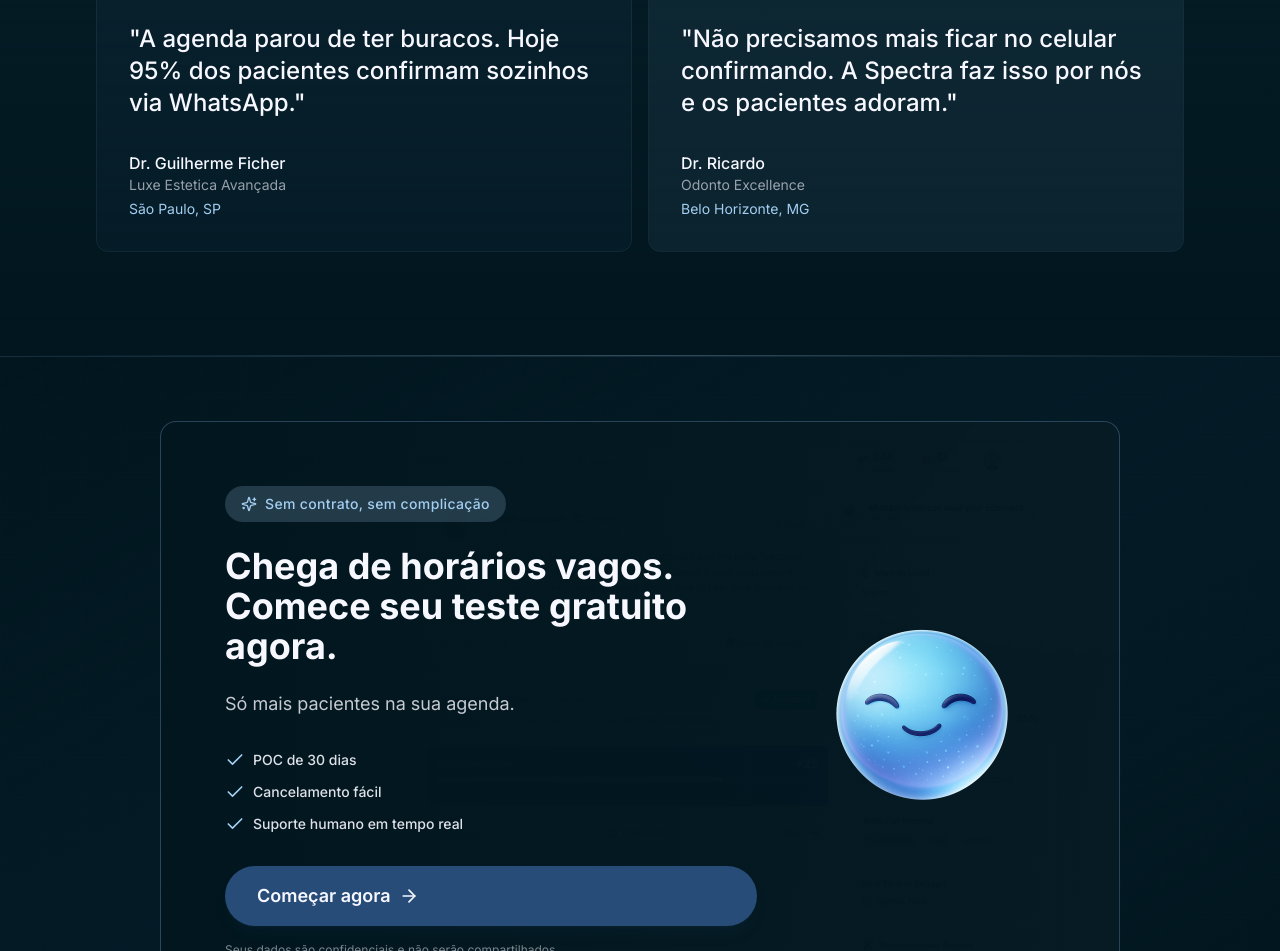
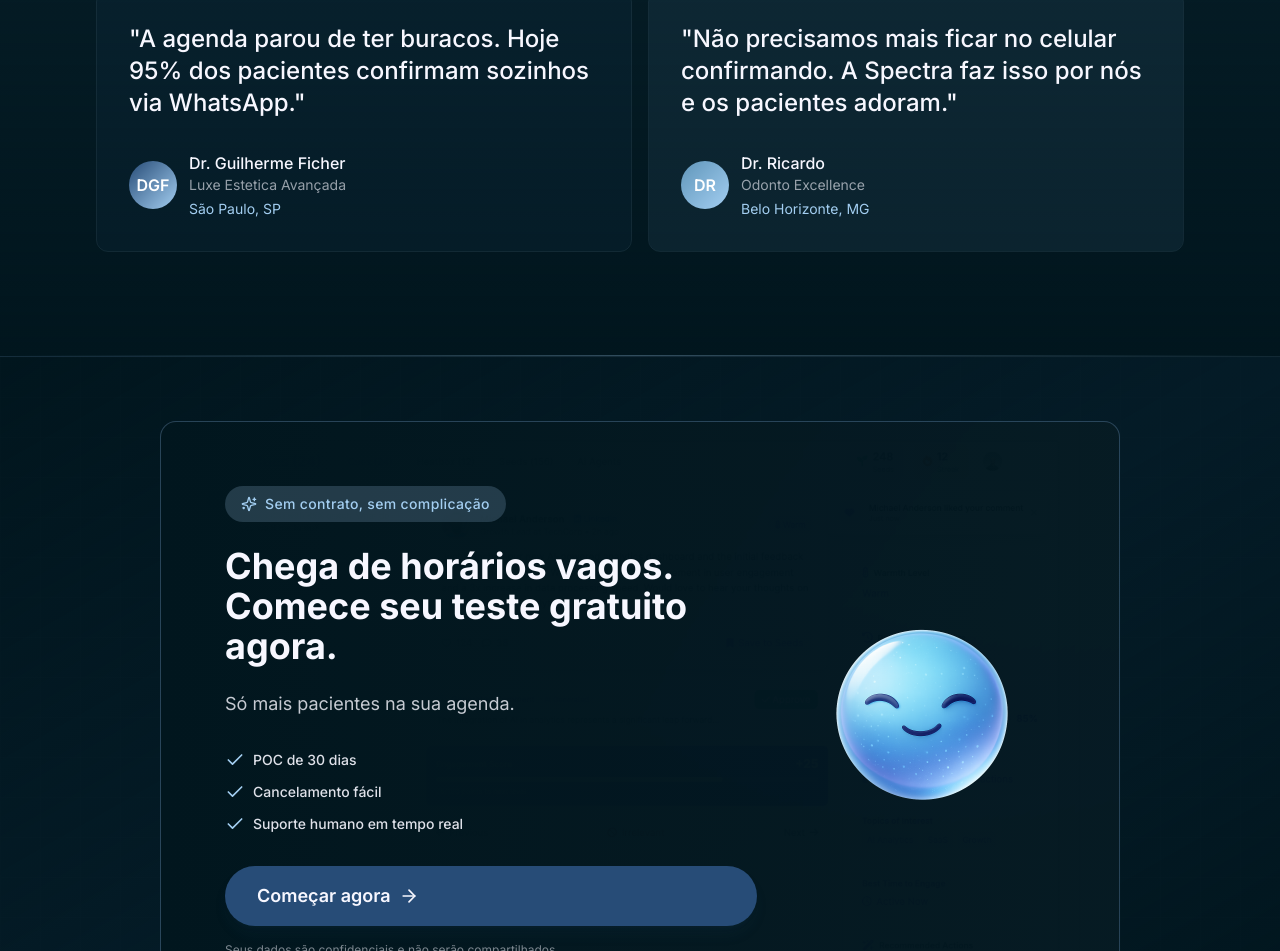
Before and after one commit to Spectragencia/glow-convert-sell-92054-73286-35852-117-83967, a React (Vite) app: page / in a window 1280 px wide. Shown: the part 4273-5224 px from the top of the page. Built offline with nearby package versions, Linux system fonts and the light colour scheme.

Commit message:
Add photos to testimonials

```diff
--- a/src/components/Testimonials.tsx
+++ b/src/components/Testimonials.tsx
@@ -152,10 +152,15 @@ const Testimonials = () => {
               <div className="text-xl md:text-2xl font-medium mb-8 text-convrt-light">
                 "{testimonials[0].quote}"
               </div>
-              <div className="mt-auto">
+              <div className="mt-auto flex items-center gap-3">
+                <div className="w-12 h-12 rounded-full bg-gradient-to-br from-convrt-primary to-convrt-accent flex-shrink-0 flex items-center justify-center text-white font-semibold">
+                  {testimonials[0].name.split(' ').map(n => n[0]).join('')}
+                </div>
+                <div>
                   <div className="font-medium text-convrt-light">{testimonials[0].name}</div>
                   <div className="text-convrt-light/60 text-sm">{testimonials[0].title}</div>
                   <div className="text-convrt-accent text-sm mt-1">{testimonials[0].company}</div>
+                </div>
               </div>
             </div>
           </motion.div>
@@ -172,10 +177,15 @@ const Testimonials = () => {
               <div className="text-xl md:text-2xl font-medium mb-8 text-convrt-light">
                 "{testimonials[1].quote}"
               </div>
-              <div className="mt-auto">
+              <div className="mt-auto flex items-center gap-3">
+                <div className="w-12 h-12 rounded-full bg-gradient-to-br from-convrt-hover to-convrt-accent flex-shrink-0 flex items-center justify-center text-white font-semibold">
+                  {testimonials[1].name.split(' ').map(n => n[0]).join('')}
+                </div>
+                <div>
                   <div className="font-medium text-convrt-light">{testimonials[1].name}</div>
                   <div className="text-convrt-light/60 text-sm">{testimonials[1].title}</div>
                   <div className="text-convrt-accent text-sm mt-1">{testimonials[1].company}</div>
+                </div>
               </div>
             </div>
           </motion.div>
```
Lines whose indentation alone changed are shown as unchanged.
